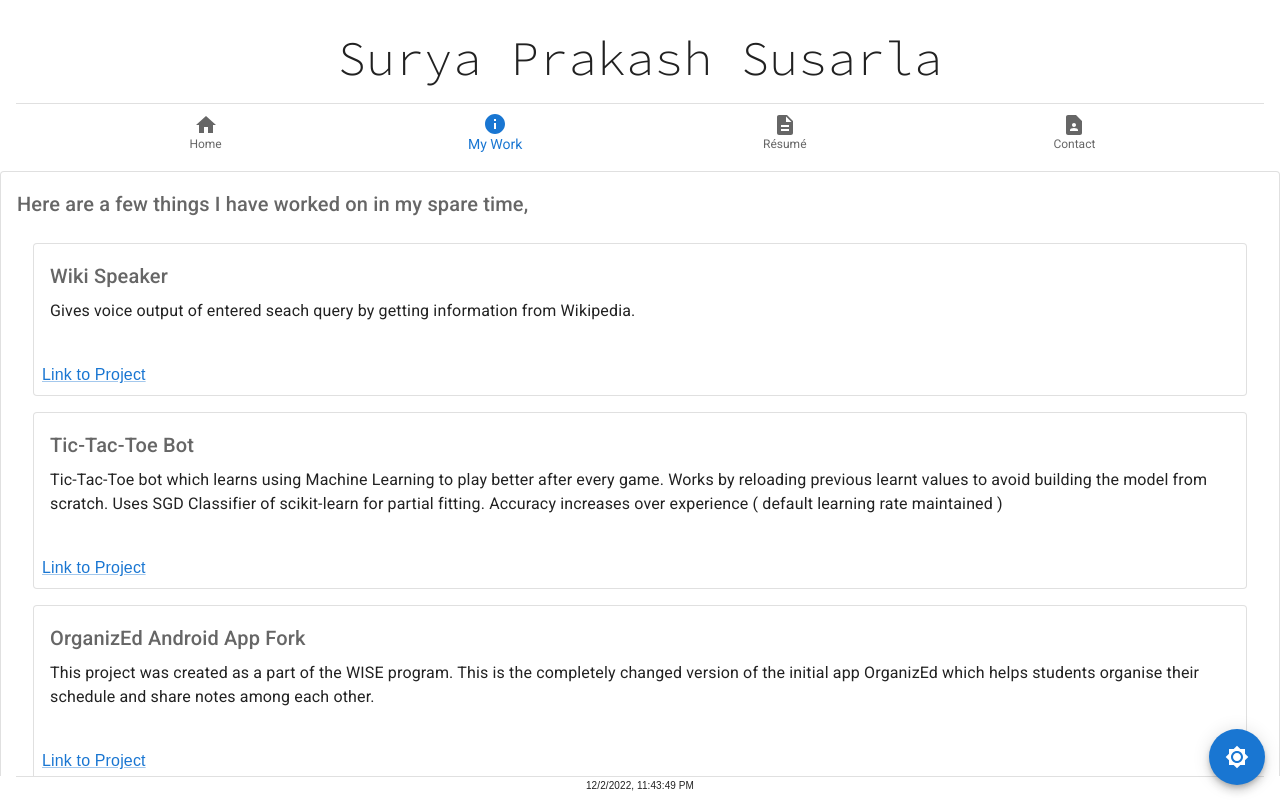
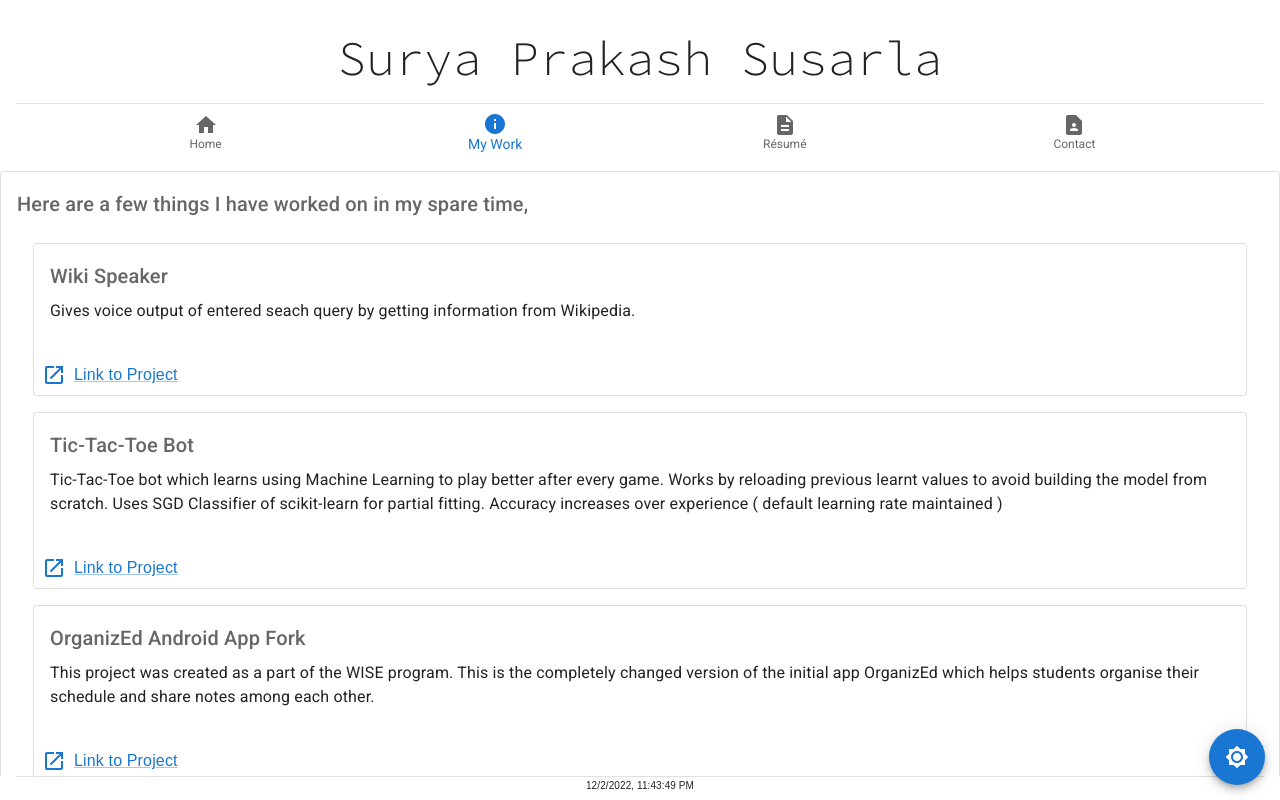
Before and after one commit to surya-prakash-susarla/surya-prakash-susarla.github.io, a React (Create React App) app: page / in a window 1280 px wide. Both pictures are taken after a click on the button "My Work". Built offline with nearby package versions, Linux system fonts and the light colour scheme; a web font is replaced by a local one.

Commit message:
add stack for icon along with text in the project link

```diff
--- a/src/components/projects-component.tsx
+++ b/src/components/projects-component.tsx
@@ -6,9 +6,11 @@ import {
   Link,
   List,
   ListItem,
-  Typography
+  Typography,
+  Stack
 } from "@mui/material";
 import ProjectDetails from './project-details.json';
+import OpenInNewIcon from '@mui/icons-material/OpenInNew';
 
 interface ProjectItemProps {
   item_key: number;
@@ -31,7 +33,10 @@ const ProjectItem: React.FC<ProjectItemProps> = (props: ProjectItemProps) => {
       </CardContent>
       <CardActions>
         <Link href={props.link} target={'_blank'} rel='noreferrer'>
-          {"Link to Project"}
+          <Stack direction='row' alignItems={'center'} gap={1}>
+            <OpenInNewIcon />
+            {"Link to Project"}
+          </Stack>
         </Link>
       </CardActions>
       </Card>
```
